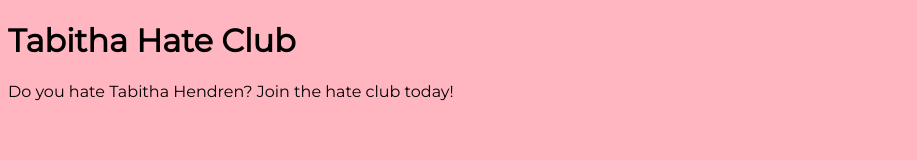
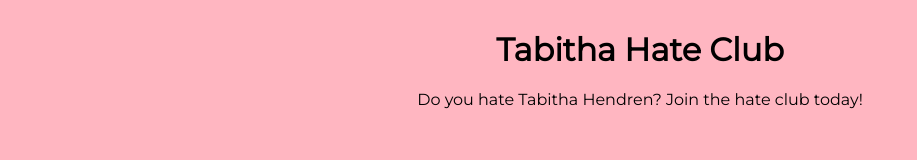
Before and after one commit to annagroffsky/tabitha, a plain HTML site: page index.html in a window 1280 px wide. Shown: the whole page, without its empty margins (0-917 px from the left). Drawn offline with Linux system fonts and the light colour scheme.

Commit message:
Update tabitha.css

```diff
--- a/tabitha.css
+++ b/tabitha.css
@@ -1,4 +1,6 @@
 body{
     background-color: lightpink;
     font-family: 'Montserrat', sans-serif;
+    margin: 30px;
+    text-align: center;
 }
```
